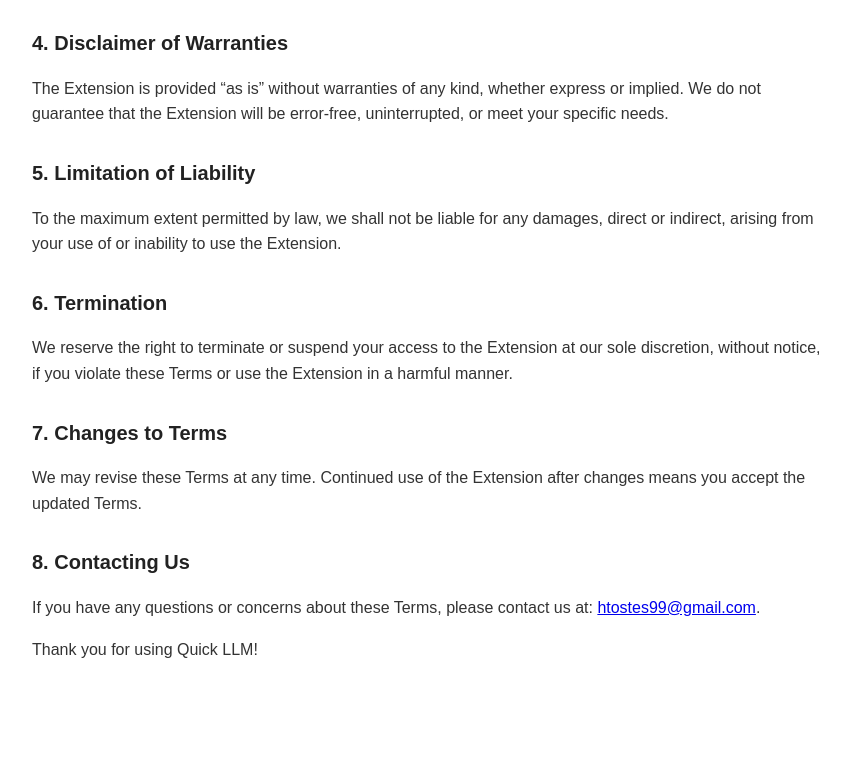
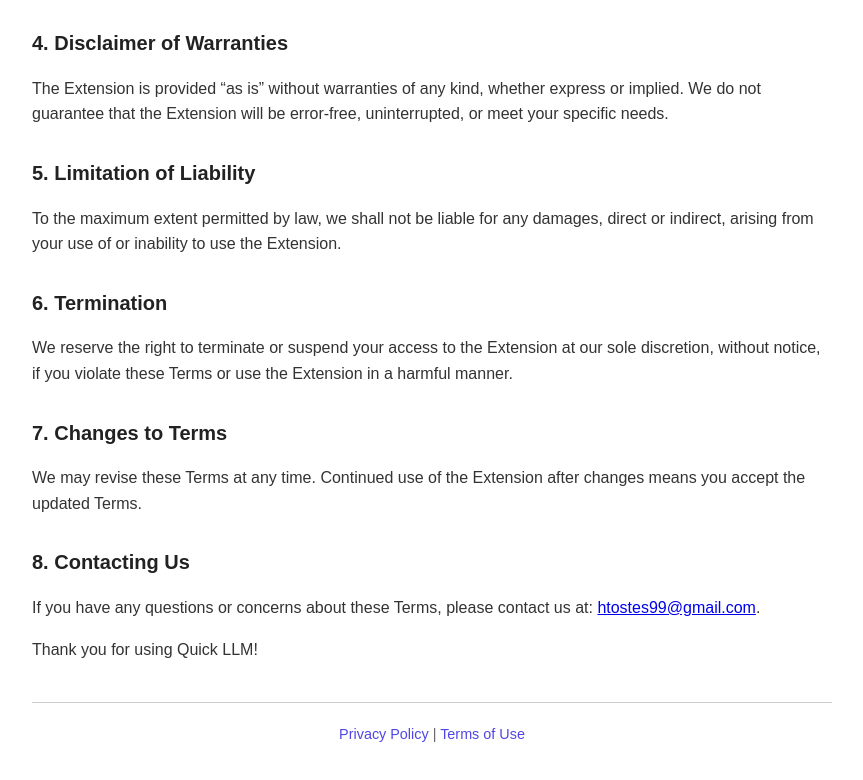
Before and after one commit to htostes/htostes.github.io, a plain HTML site: page quick-llm/termsOfUse/index.html in a window 1280 px wide. Shown: the part 752-1532 px from the top of the page, without its empty margins (208-1071 px from the left). Before the commit the page ends 1454 px from the top, so only its background shows below. Drawn offline with Linux system fonts and the light colour scheme.

Commit message:
Update index.html

```diff
--- a/quick-llm/termsOfUse/index.html
+++ b/quick-llm/termsOfUse/index.html
@@ -48,7 +48,7 @@
   </ul>
 
   <h2>2. Privacy</h2>
-  <p>This Extension does not collect, store, or share any personal information. All data processed by the Extension remains on your local device and is never transmitted to any external servers. For more details, please refer to our <a href="/privacyPolicy/">Privacy Policy</a>.</p>
+  <p>This Extension does not collect, store, or share any personal information. All data processed by the Extension remains on your local device and is never transmitted to any external servers. For more details, please refer to our <a href="/quick-llm/privacyPolicy/">Privacy Policy</a>.</p>
 
   <h2>3. Updates</h2>
   <p>We may release updates to improve the Extension, fix bugs, or add new features. By continuing to use the Extension after an update, you agree to the updated version and these Terms.</p>
@@ -69,5 +69,13 @@
   <p>If you have any questions or concerns about these Terms, please contact us at: <a href="mailto:htostes99@gmail.com">htostes99@gmail.com</a>.</p>
 
   <p>Thank you for using Quick LLM!</p>
+
+  <hr style="margin-top: 40px; border: none; border-top: 1px solid #ccc;" />
+  <footer style="text-align: center; margin-top: 20px; font-size: 0.9em; color: #666;">
+    <p>
+      <a href="/quick-llm/privacyPolicy/" style="color: #4f46e5; text-decoration: none;">Privacy Policy</a> |
+      <a href="/quick-llm/termsOfUse/" style="color: #4f46e5; text-decoration: none;">Terms of Use</a>
+    </p>
+  </footer>
 </body>
 </html>
```
